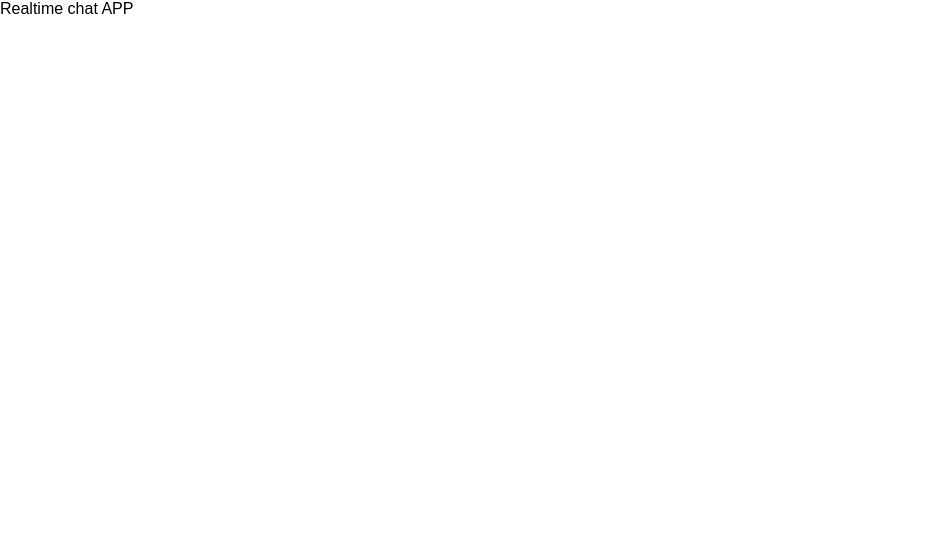
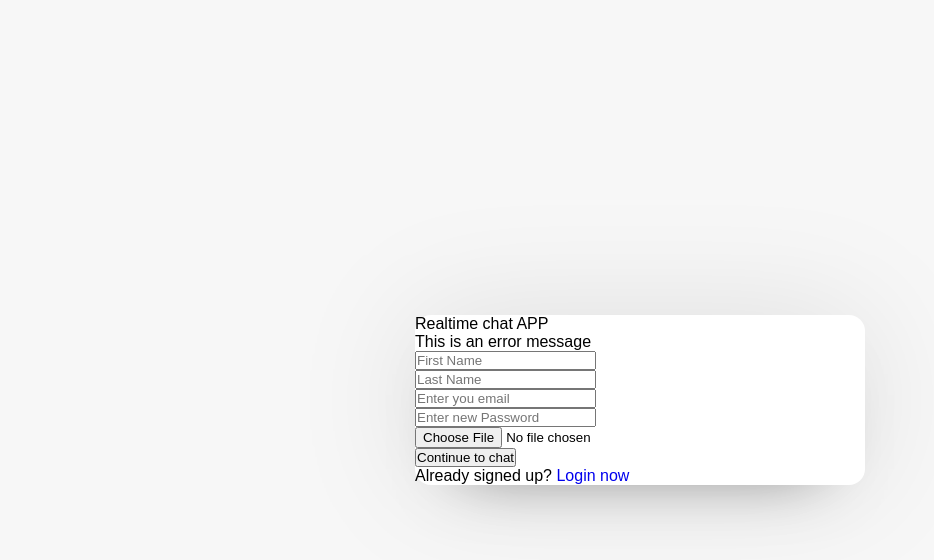
Before and after one commit to realdolpin/dolpinchat, a plain HTML site: page index.html in a window 1280 px wide. Shown: the whole page, without its empty margins (0-934 px from the left). Drawn offline with Linux system fonts and the light colour scheme.

Commit message:
terceiro commit

```diff
--- a/index.html
+++ b/index.html
@@ -11,6 +11,36 @@
     <div class="wrapper">
         <section class="form signup">
             <header>Realtime chat APP</header>
+            <form action="#">
+                <div class="error-txt">This is an error message</div>
+                <div class="name-details">
+
+                    <div class="field">
+                        <label for="First Name"></label>
+                        <input type="text" placeholder="First Name">
+                    </div>
+                    <div class="field">
+                        <label for="Last Name"></label>
+                        <input type="text" placeholder="Last Name">
+                    </div>
+                    <div class="field">
+                        <label for="Email Adress"></label>
+                        <input type="text" placeholder="Enter you email">
+                    </div>
+                    <div class="field">
+                        <label for="Password"></label>
+                        <input type="text" placeholder="Enter new Password">
+                    </div>
+                    <div class="field">
+                        <label for="Select Image"></label>
+                        <input type="file" >
+                    </div>
+                    <div class="field">
+                        <input type="submit" value="Continue to chat">
+                    </div>
+                </div>
+            </form>
+            <div class="link">Already signed up? <a href="#">Login now</a></div>
         </section>
     </div>
 
--- a/styles.css
+++ b/styles.css
@@ -5,3 +5,19 @@
     text-decoration: none;
     font-family: 'Poppins', sans-serif;
 }
+
+body{
+    display: flex;
+    align-items: center;
+    justify-content: center;
+    min-height: 100vh;
+    background: #f7f7f7;
+}
+
+.wrapper{
+    background: #fff;
+    width: 450px;
+    border-radius: 16px;
+    box-shadow: 0 0 128px 0 rgba(0, 0, 0, 0.1),
+                0 32px 64px -48px rgba(0, 0, 0, 0.5);
+}
```
